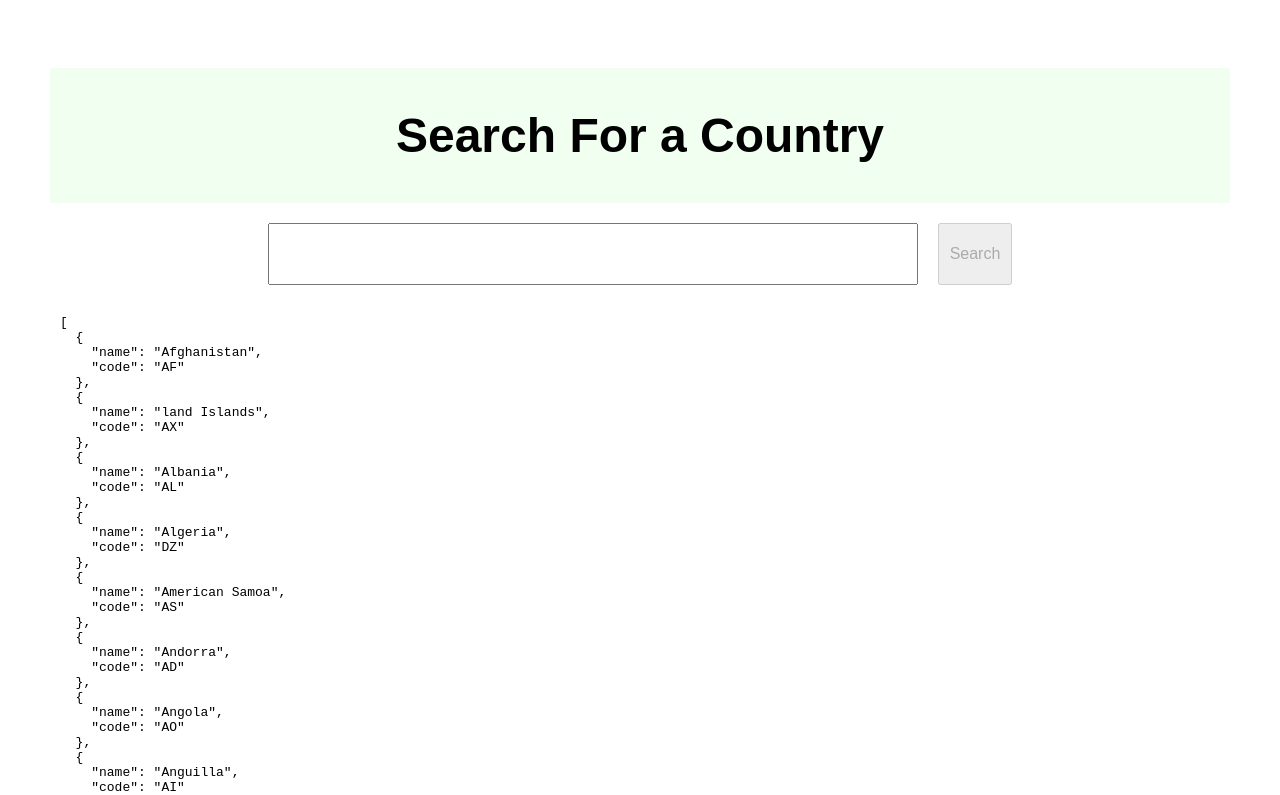
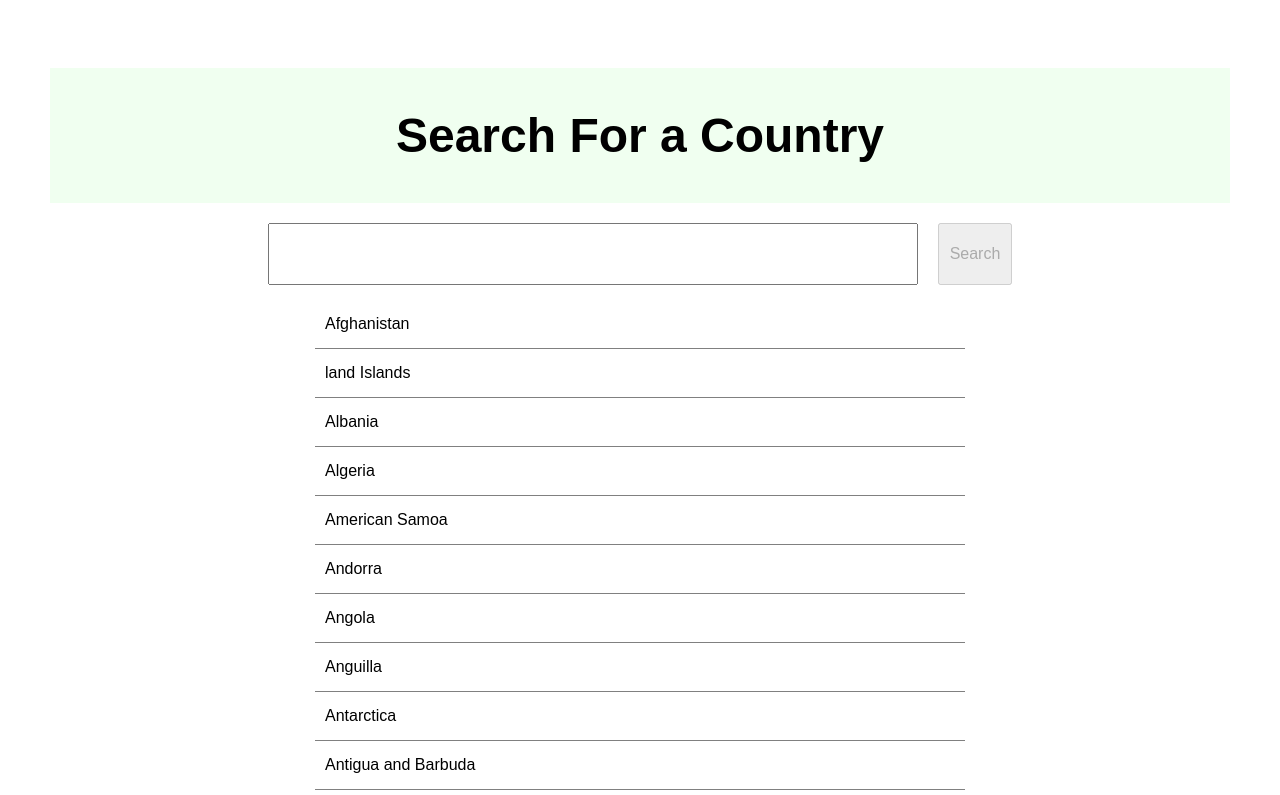
Before and after one commit to Stasiek99/AA-Angular-public, an Angular app: page / in a window 1280 px wide. Shown: the top 795 px of the page. Built offline with nearby package versions, Linux system fonts and the light colour scheme.

Commit message:
HTTP Client implement

```diff
--- a/src/app/app.component.html
+++ b/src/app/app.component.html
@@ -7,10 +7,8 @@
 
   <section class="search-results">
   <ul>
-    <li *ngFor="let item of filtredCountries" (click)="onSelectAutoCompleteElements(item.label)">
-      <p>{{item.label}}</p>
+    <li *ngFor="let item of jsonCountries" (click)="onSelectAutoCompleteElements(item.name)">
+      <p>{{item.name}}</p>
     </li>
   </ul>
 </section>
-
-<pre>{{jsonCountries | json}}</pre>
--- a/src/app/app.component.ts
+++ b/src/app/app.component.ts
@@ -1,7 +1,5 @@
 import {Component, OnInit} from '@angular/core';
 
-import {listOfCountries} from "./db.mock";
-import {Country} from "./country.interface";
 import {HttpClient} from "@angular/common/http";
 
 export interface JSONCountry {
@@ -20,7 +18,6 @@
   private readonly jsonURL = "assets/countries.json";
   private readonly urlFragment = "https://www.google.com/search?q=";
 
-  filtredCountries: Country[] = [];
   inputValue: string = '';
 
   constructor(private http: HttpClient) {
@@ -29,7 +26,6 @@
   ngOnInit(): void {
     this.http.get<(JSONCountry)[]>(this.jsonURL)
       .subscribe(countries => {
-        console.log(countries);
         this.jsonCountries = countries;
       })
   }
@@ -37,14 +33,13 @@
   jsonCountries: JSONCountry[] = [];
 
   onChangesSearchBarInput(searchString: string){
-    this.filtredCountries = this.getFiltredCountries(searchString);
+    this.jsonCountries = this.getFilteredCountries(searchString);
   }
 
   onSelectAutoCompleteElements(labelElement: string): void{
     this.inputValue = labelElement;
     this.redirectToGoogle()
   }
-
 
   onSubmit(): void{
     this.redirectToGoogle();
@@ -55,10 +50,7 @@
     window.location.href = searchRedirectUrlWithQuery;
   }
 
-
-  private getFiltredCountries(searchString: string){
-    return listOfCountries.filter(elem => elem.label.includes(searchString));
+  private getFilteredCountries(searchString: string){
+    return this.jsonCountries.filter(elem => elem.name.toLowerCase().includes(searchString));
   }
-
-
 }
--- a/src/app/country.interface.ts
+++ /dev/null
@@ -1,3 +0,0 @@
-export interface Country{
-  label: string;
-}
--- a/src/app/db.mock.ts
+++ /dev/null
@@ -1,3 +0,0 @@
-import {Country} from "./country.interface";
-
-export const listOfCountries: Country[] = [{label: "Albania"}, {label: "Barbados"}, {label: "Bouvet Island"}, {label: "Cambodia"}, {label: "Cayman Islands"}, {label: "Congo"}, {label: "Djibouti"}, {label: "Estonia"}, {label: "Gabon"}, {label: "Heard Island and Mcdonald Islands"}, {label: "Kyrgyzstan"}, {label: "Poland"}, {label: "Samoa"}, {label: "Sweden"}, {label: "United States"}, {label: "Zimbabwe"}];
```
